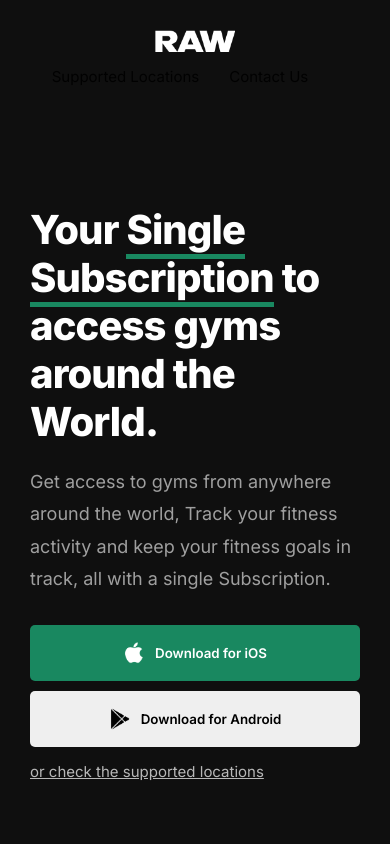
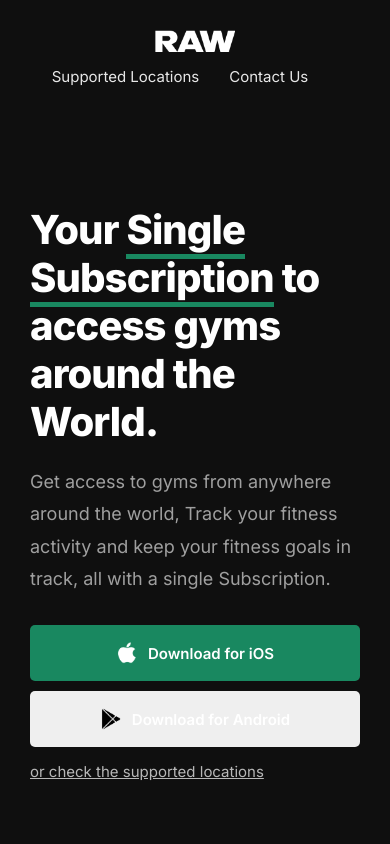
Before and after one commit to shanjairaj7/raw-website, a Next.js app: page / in a window 390 px wide. Shown: the top 844 px of the page. Built offline with nearby package versions, Linux system fonts and the light colour scheme.

Commit message:
Changed font size and color

```diff
--- a/styles/Home.module.css
+++ b/styles/Home.module.css
@@ -99,6 +99,7 @@
   font-family: "Inter";
   font-weight: 600;
   margin-left: 10px;
+  color: white;
 }
 
 .supportedLocationsLink {
@@ -377,6 +378,10 @@ cursor: pointer;
 }
 
 @media all and (max-width:900px) {
+  .buttonText {
+    font-size: 15px;
+  }
+
   .benefitImage {
     width: 50%;
   }
--- a/styles/Navbar.module.css
+++ b/styles/Navbar.module.css
@@ -5,6 +5,7 @@
     z-index: 200000;
     background-color: rgb(15, 15, 15);
     width: 100%;
+    color: white;
 }
 
 .logo {
@@ -35,6 +36,7 @@
     font-family: "Inter";
     font-size: 15px;
     cursor: pointer;
+    color: white !important;
 }
 
 .linkText {
@@ -55,4 +57,5 @@
         align-items: center;
         justify-content: center;
     }
+
 }
```
